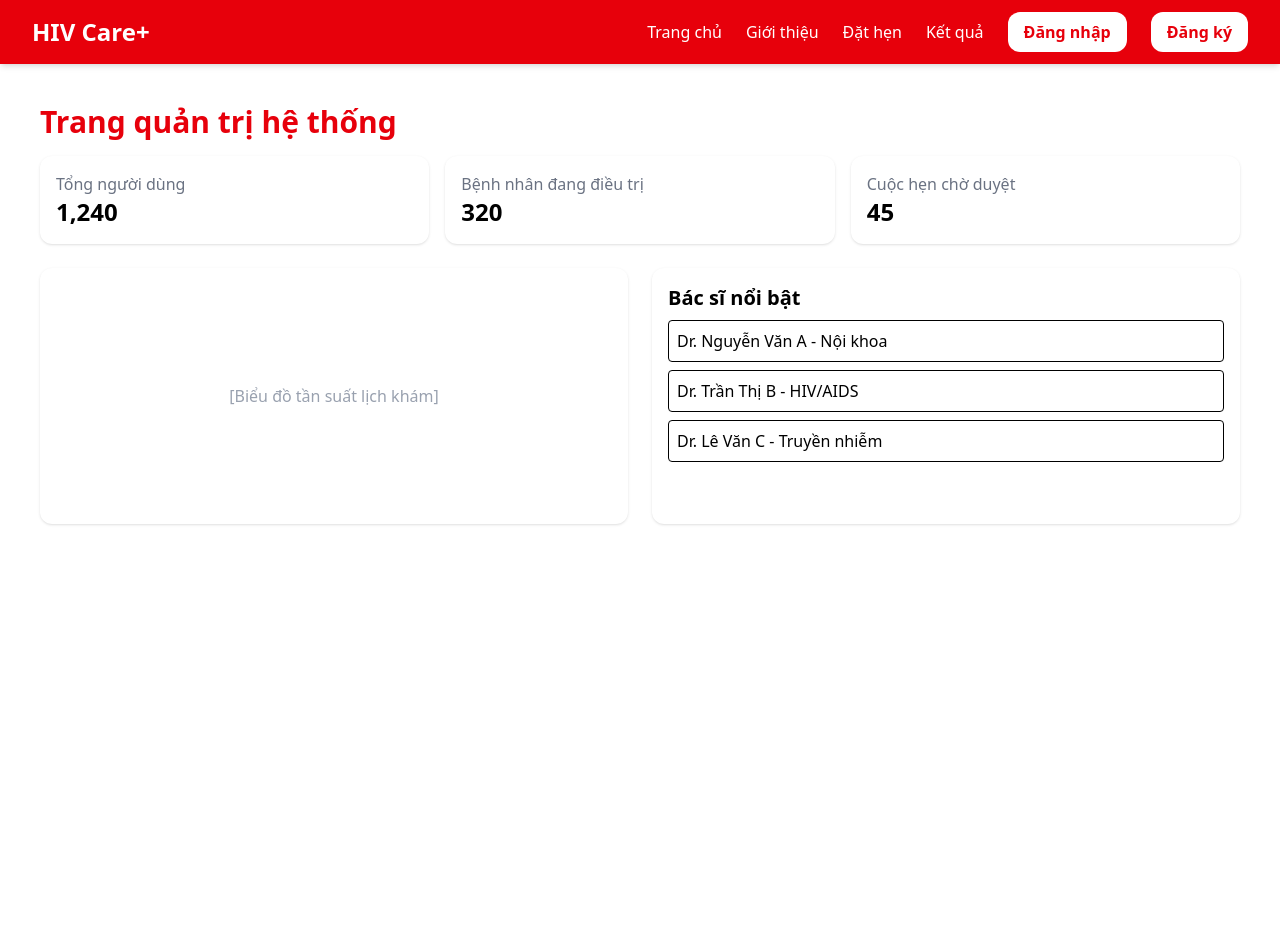
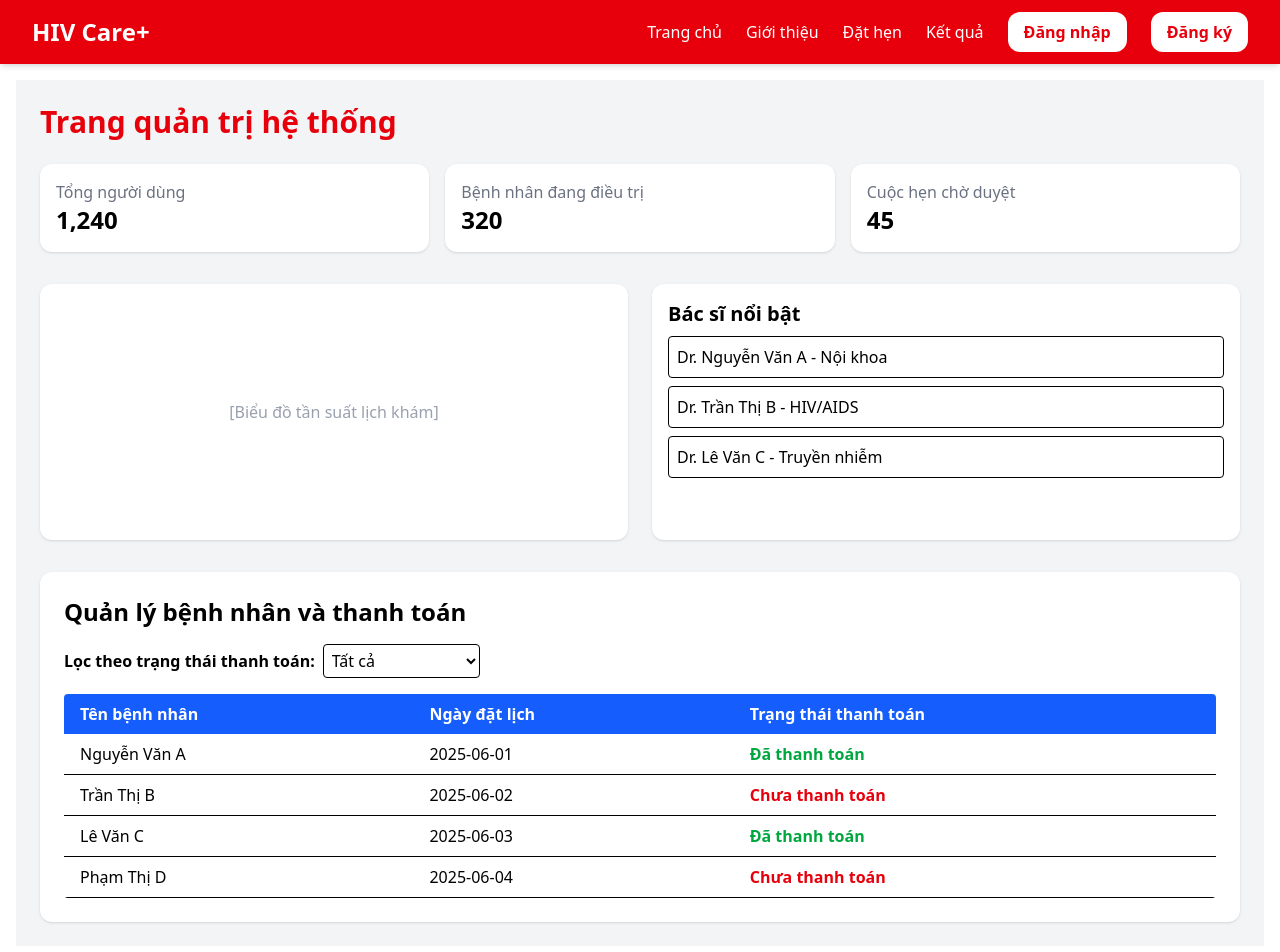
Before and after one commit to YenNhi206/swpHIVproject, a React (Vite) app: page /admin in a window 1280 px wide. Shown: the top 952 px of the page. Before the commit the page ends 800 px from the top, so only its background shows below. Built offline with nearby package versions, Linux system fonts and the light colour scheme.

Commit message:
payment/back

```diff
--- a/src/App.jsx
+++ b/src/App.jsx
@@ -27,6 +27,7 @@ import DoctorAppointmentList from "./features/appointment/DoctorAppointments";
 import UserAppointmentList from "./features/appointment/UserAppointments";
 import PatientProfile from "./features/users/PatientProfile";
 import AnonymousAppointmentForm from "./features/appointment/AnonymousAppointmentForm";
+import PaymentPage from "./features/payment/PaymentPage";
 
 
 
@@ -88,7 +89,6 @@ export default function App() {
         />
         <Route path="/doctor" element={
           <MainLayout>
-
             <DoctorDashboard />
           </MainLayout>
         }
@@ -138,6 +138,14 @@ export default function App() {
           }
         />
         <Route
+          path="/payment"
+          element={
+            <AuthLayout>
+              <PaymentPage />
+            </AuthLayout>
+          }
+        />
+        <Route
           path="/anonymous-appointment"
           element={
             <AuthLayout>
--- a/src/features/appointment/AnonymousAppointmentForm.jsx
+++ b/src/features/appointment/AnonymousAppointmentForm.jsx
@@ -23,11 +23,21 @@ export default function AnonymousAppointmentForm() {
         };
         console.log('Đặt lịch ẩn danh:', dataToSubmit);
         // appointmentService.createAppointment(dataToSubmit)
+        navigate('/payment', { state: { appointmentData: formData } });
     };
     const navigate = useNavigate();
 
     const doctors = ['Dr. Nguyễn Văn A', 'Dr. Trần Thị B', 'Dr. Phạm Văn C'];
-
+    const timeSlots = [
+        { label: '08:00 - 09:00', value: '08:00' },
+        { label: '09:00 - 10:00', value: '09:00' },
+        { label: '10:00 - 11:00', value: '10:00' },
+        { label: '11:00 - 12:00', value: '11:00' },
+        { label: '13:00 - 14:00', value: '13:00' },
+        { label: '14:00 - 15:00', value: '14:00' },
+        { label: '15:00 - 16:00', value: '15:00' },
+        { label: '16:00 - 17:00', value: '16:00' },
+    ];
     return (
         <div className="w-full max-w-xl mx-auto p-6 bg-white shadow-md rounded-xl mt-30">
             <button
@@ -61,8 +71,20 @@ export default function AnonymousAppointmentForm() {
 
                 <div>
                     <label className="block mb-1">Giờ hẹn</label>
-                    <input type="time" name="time" value={formData.time} onChange={handleChange} className="w-full border p-2 rounded" required />
+                    <select
+                        name="time"
+                        value={formData.time}
+                        onChange={handleChange}
+                        className="w-full border p-2 rounded"
+                        required
+                    >
+                        <option value="">Chọn giờ</option>
+                        {timeSlots.map((slot, idx) => (
+                            <option key={idx} value={slot.value}>{slot.label}</option>
+                        ))}
+                    </select>
                 </div>
+
 
                 <div>
                     <label className="block mb-1">Chọn bác sĩ</label>
--- a/src/features/dashboard/AdminDashboard.jsx
+++ b/src/features/dashboard/AdminDashboard.jsx
@@ -1,12 +1,33 @@
-import React from "react";
+import React, { useState, useEffect } from "react";
+
+const mockPatients = [
+  { id: 1, name: "Nguyễn Văn A", appointmentDate: "2025-06-01", paid: true },
+  { id: 2, name: "Trần Thị B", appointmentDate: "2025-06-02", paid: false },
+  { id: 3, name: "Lê Văn C", appointmentDate: "2025-06-03", paid: true },
+  { id: 4, name: "Phạm Thị D", appointmentDate: "2025-06-04", paid: false },
+];
 
 export default function AdminDashboard() {
+  const [patients, setPatients] = useState([]);
+  const [filterPaid, setFilterPaid] = useState("all"); // all, paid, unpaid
+
+  useEffect(() => {
+    // Giả lập fetch dữ liệu từ API
+    setPatients(mockPatients);
+  }, []);
+
+  const filteredPatients = patients.filter((p) => {
+    if (filterPaid === "paid") return p.paid;
+    if (filterPaid === "unpaid") return !p.paid;
+    return true;
+  });
+
   return (
-    <div className="p-6">
-      <h1 className="text-3xl font-bold text-red-600 mb-4">Trang quản trị hệ thống</h1>
+    <div className="p-6 bg-gray-100 min-h-screen">
+      <h1 className="text-3xl font-bold text-red-600 mb-6">Trang quản trị hệ thống</h1>
 
       {/* Thống kê tổng quan */}
-      <div className="grid grid-cols-1 md:grid-cols-3 gap-4 mb-6">
+      <div className="grid grid-cols-1 md:grid-cols-3 gap-4 mb-8">
         <div className="bg-white shadow p-4 rounded-xl">
           <p className="text-gray-500">Tổng người dùng</p>
           <p className="text-2xl font-semibold">1,240</p>
@@ -21,8 +42,8 @@ export default function AdminDashboard() {
         </div>
       </div>
 
-      {/* Biểu đồ và danh sách */}
-      <div className="grid grid-cols-1 lg:grid-cols-2 gap-6">
+      {/* Biểu đồ và danh sách bác sĩ */}
+      <div className="grid grid-cols-1 lg:grid-cols-2 gap-6 mb-8">
         <div className="bg-white shadow p-4 rounded-xl h-64 flex items-center justify-center">
           <p className="text-gray-400">[Biểu đồ tần suất lịch khám]</p>
         </div>
@@ -35,6 +56,58 @@ export default function AdminDashboard() {
           </ul>
         </div>
       </div>
+
+      {/* Bảng quản lý bệnh nhân */}
+      <div className="bg-white shadow rounded-xl p-6">
+        <h2 className="text-2xl font-semibold mb-4">Quản lý bệnh nhân và thanh toán</h2>
+
+        <div className="mb-4">
+          <label className="mr-2 font-semibold">Lọc theo trạng thái thanh toán:</label>
+          <select
+            className="border rounded p-1"
+            value={filterPaid}
+            onChange={(e) => setFilterPaid(e.target.value)}
+          >
+            <option value="all">Tất cả</option>
+            <option value="paid">Đã thanh toán</option>
+            <option value="unpaid">Chưa thanh toán</option>
+          </select>
+        </div>
+
+        <table className="min-w-full bg-white rounded overflow-hidden">
+          <thead>
+            <tr className="bg-blue-600 text-white">
+              <th className="py-2 px-4 text-left">Tên bệnh nhân</th>
+              <th className="py-2 px-4 text-left">Ngày đặt lịch</th>
+              <th className="py-2 px-4 text-left">Trạng thái thanh toán</th>
+            </tr>
+          </thead>
+          <tbody>
+            {filteredPatients.length === 0 && (
+              <tr>
+                <td colSpan="3" className="text-center py-4 text-gray-500">
+                  Không có dữ liệu
+                </td>
+              </tr>
+            )}
+            {filteredPatients.map((patient) => (
+              <tr
+                key={patient.id}
+                className="border-b hover:bg-gray-50 cursor-pointer"
+              >
+                <td className="py-2 px-4">{patient.name}</td>
+                <td className="py-2 px-4">{patient.appointmentDate}</td>
+                <td
+                  className={`py-2 px-4 font-semibold ${patient.paid ? "text-green-600" : "text-red-600"
+                    }`}
+                >
+                  {patient.paid ? "Đã thanh toán" : "Chưa thanh toán"}
+                </td>
+              </tr>
+            ))}
+          </tbody>
+        </table>
+      </div>
     </div>
   );
 }
--- a/src/features/payment/PaymentPage.jsx
+++ b/src/features/payment/PaymentPage.jsx
@@ -5,18 +5,36 @@ export default function PaymentPage() {
     const { appointmentData } = location.state || {};
 
     return (
-        <div className="p-6">
-            <h1 className="text-2xl font-bold mb-4">Thanh toán</h1>
-            {appointmentData ? (
-                <div>
-                    <p>Bạn đang thanh toán cho lịch hẹn với: {appointmentData.doctor}</p>
-                    <p>Ngày: {appointmentData.date}</p>
-                    <p>Giờ: {appointmentData.time}</p>
-                    {/* Form thanh toán tại đây */}
-                </div>
-            ) : (
-                <p>Không có dữ liệu đặt lịch.</p>
-            )}
+        <div className="min-h-screen bg-gray-50 flex items-center justify-center p-6">
+            <div className="bg-white shadow-xl rounded-xl p-8 max-w-md w-full border-t-4 border-red-600">
+                <h1 className="text-2xl font-bold text-red-600 mb-6 text-center">Thanh toán lịch hẹn</h1>
+
+                {appointmentData ? (
+                    <div className="space-y-4 text-gray-700">
+                        <div>
+                            <p><span className="font-semibold">Bác sĩ:</span> {appointmentData.doctor}</p>
+                            <p><span className="font-semibold">Ngày:</span> {appointmentData.date}</p>
+                            <p><span className="font-semibold">Giờ:</span> {appointmentData.time}</p>
+                        </div>
+
+                        <div className="text-center mt-6">
+                            <p className="font-semibold mb-2">Quét mã QR để thanh toán</p>
+                            <img
+                                src="https://qrcode-gen.com/images/qrcode-default.png"
+                                alt="QR Code"
+                                className="mx-auto w-48 h-48 border border-gray-300 rounded"
+                            />
+                            <p className="mt-2 text-sm text-gray-500">Vui lòng xác nhận sau khi thanh toán thành công.</p>
+                        </div>
+
+                        <button className="w-full mt-6 bg-red-600 hover:bg-red-700 text-white py-2 px-4 rounded">
+                            Xác nhận đã thanh toán
+                        </button>
+                    </div>
+                ) : (
+                    <p className="text-center text-gray-600">Không có dữ liệu đặt lịch.</p>
+                )}
+            </div>
         </div>
     );
 }
--- a/src/routes/AppRoutes.jsx
+++ b/src/routes/AppRoutes.jsx
@@ -9,6 +9,7 @@ import DoctorAppointmentList from '../features/appointment/DoctorAppointments';
 import UserAppointmentList from '../features/appointment/UserAppointments';
 import PatientProfile from '../features/users/PatientProfile';
 import AnonymousAppointmentForm from '../features/appointment/AnonymousAppointmentForm';
+import PaymentPage from '../features/payment/PaymentPage';
 
 export default function AppRoutes() {
     return (
@@ -24,6 +25,7 @@ export default function AppRoutes() {
                 <Route path="/userappointments" element={<UserAppointmentList />} />
                 <Route path="/users" element={<PatientProfile />} />
                 <Route path="/anonymous-appointment" element={<AnonymousAppointmentForm />} />
+                <Route path="/payment" element={<PaymentPage />} />
 
             </Routes>
         </BrowserRouter>
```
Also changed, not shown: src/features/appointment/AppointmentForm.jsx (+76 -5 lines).
